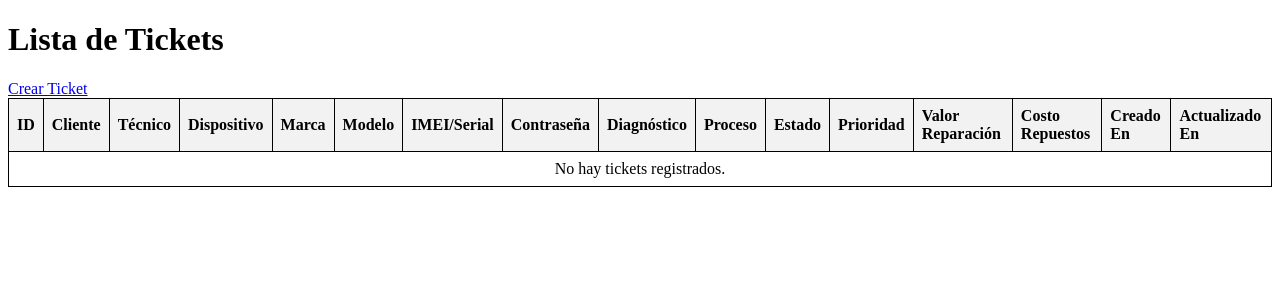
After one commit to watydiaz/diaztecAdmin, a PHP site: page /listar_tickets.php in a window 1280 px wide. The commit adds this page. Shown: the top 300 px of the page. Run offline with PHP 8.4, Linux system fonts and the light colour scheme.

```diff
--- /dev/null
+++ b/listar_tickets.php
@@ -0,0 +1,81 @@
+<!DOCTYPE html>
+<html lang="es">
+<head>
+    <meta charset="UTF-8">
+    <meta name="viewport" content="width=device-width, initial-scale=1.0">
+    <title>Lista de Tickets</title>
+    <style>
+        table {
+            width: 100%;
+            border-collapse: collapse;
+        }
+        table, th, td {
+            border: 1px solid black;
+        }
+        th, td {
+            padding: 8px;
+            text-align: left;
+        }
+        th {
+            background-color: #f2f2f2;
+        }
+    </style>
+</head>
+<body>
+    <h1>Lista de Tickets</h1>
+    <a href="index.php?controller=ticket&action=crear">Crear Ticket</a>
+    <?php if (isset($_GET['success'])): ?>
+        <p style="color: green;">Ticket creado correctamente.</p>
+    <?php endif; ?>
+    <table>
+        <thead>
+            <tr>
+                <th>ID</th>
+                <th>Cliente</th>
+                <th>Técnico</th>
+                <th>Dispositivo</th>
+                <th>Marca</th>
+                <th>Modelo</th>
+                <th>IMEI/Serial</th>
+                <th>Contraseña</th>
+                <th>Diagnóstico</th>
+                <th>Proceso</th>
+                <th>Estado</th>
+                <th>Prioridad</th>
+                <th>Valor Reparación</th>
+                <th>Costo Repuestos</th>
+                <th>Creado En</th>
+                <th>Actualizado En</th>
+            </tr>
+        </thead>
+        <tbody>
+            <?php if (!empty($tickets)): ?>
+                <?php foreach ($tickets as $ticket): ?>
+                    <tr>
+                        <td><?php echo $ticket['id']; ?></td>
+                        <td><?php echo htmlspecialchars($ticket['cliente_nombre']); ?></td>
+                        <td><?php echo htmlspecialchars($ticket['tecnico_nombre'] ?? 'Sin técnico'); ?></td>
+                        <td><?php echo htmlspecialchars($ticket['tipo_dispositivo']); ?></td>
+                        <td><?php echo htmlspecialchars($ticket['marca']); ?></td>
+                        <td><?php echo htmlspecialchars($ticket['modelo']); ?></td>
+                        <td><?php echo htmlspecialchars($ticket['imei_serial']); ?></td>
+                        <td><?php echo htmlspecialchars($ticket['contraseña']); ?></td>
+                        <td><?php echo htmlspecialchars($ticket['diagnostico']); ?></td>
+                        <td><?php echo htmlspecialchars($ticket['proceso']); ?></td>
+                        <td><?php echo htmlspecialchars($ticket['estado']); ?></td>
+                        <td><?php echo htmlspecialchars($ticket['prioridad']); ?></td>
+                        <td><?php echo htmlspecialchars($ticket['valor_reparacion']); ?></td>
+                        <td><?php echo htmlspecialchars($ticket['costo_repuestos']); ?></td>
+                        <td><?php echo htmlspecialchars($ticket['creado_en']); ?></td>
+                        <td><?php echo htmlspecialchars($ticket['actualizado_en']); ?></td>
+                    </tr>
+                <?php endforeach; ?>
+            <?php else: ?>
+                <tr>
+                    <td colspan="16" style="text-align: center;">No hay tickets registrados.</td>
+                </tr>
+            <?php endif; ?>
+        </tbody>
+    </table>
+</body>
+</html>
--- a/views/crear_cliente.php
+++ b/views/crear_cliente.php
@@ -1,3 +1,5 @@
+<?php require_once 'header.php'; ?>
+
 <!DOCTYPE html>
 <html lang="es">
 <head>
@@ -34,3 +36,4 @@
     </form>
 </body>
 </html>
+<?php require_once 'footer.php'; ?>
--- a/views/crear_usuario.php
+++ b/views/crear_usuario.php
@@ -1,5 +1,6 @@
 <?php
 require_once '../assets/bd/bd.php';
+require_once 'header.php';
 
 if ($_SERVER['REQUEST_METHOD'] === 'POST') {
     $nombre = $_POST['nombre'];
@@ -59,3 +60,4 @@ if ($_SERVER['REQUEST_METHOD'] === 'POST') {
     </form>
 </body>
 </html>
+<?php require_once 'footer.php'; ?>
--- a/views/dashboard.php
+++ b/views/dashboard.php
@@ -1,3 +1,4 @@
+<?php require_once 'header.php'; ?>
 <?php
 session_start();
 
@@ -21,3 +22,4 @@ if (!isset($_SESSION['usuario_id'])) {
     <a href="index.php?controller=login&action=logout">Cerrar sesión</a>
 </body>
 </html>
+<?php require_once 'footer.php'; ?>
--- a/views/footer.php
+++ b/views/footer.php
@@ -0,0 +1,6 @@
+    </main>
+    <footer style="background-color: #333; color: white; text-align: center; padding: 10px; margin-top: 20px;">
+        <p>&copy; <?php echo date('Y'); ?> Sistema de Gestión de Tickets. Todos los derechos reservados.</p>
+    </footer>
+</body>
+</html>
--- a/views/listar_clientes.php
+++ b/views/listar_clientes.php
@@ -1,3 +1,4 @@
+<?php require_once 'header.php'; ?>
 <!DOCTYPE html>
 <html lang="es">
 <head>
@@ -37,3 +38,4 @@
     </table>
 </body>
 </html>
+<?php require_once 'footer.php'; ?>
--- a/views/login.php
+++ b/views/login.php
@@ -1,3 +1,4 @@
+<?php require_once 'header.php'; ?>
 <!DOCTYPE html>
 <html lang="es">
 <head>
@@ -21,3 +22,4 @@
     </form>
 </body>
 </html>
+<?php require_once 'footer.php'; ?>
```
Also changed, not shown: controllers/TicketController.php (added, +51 -0 lines), models/TicketModel.php (added, +39 -0 lines), views/crear_ticket.php (added, +72 -0 lines), views/header.php (+46 -0 lines).
